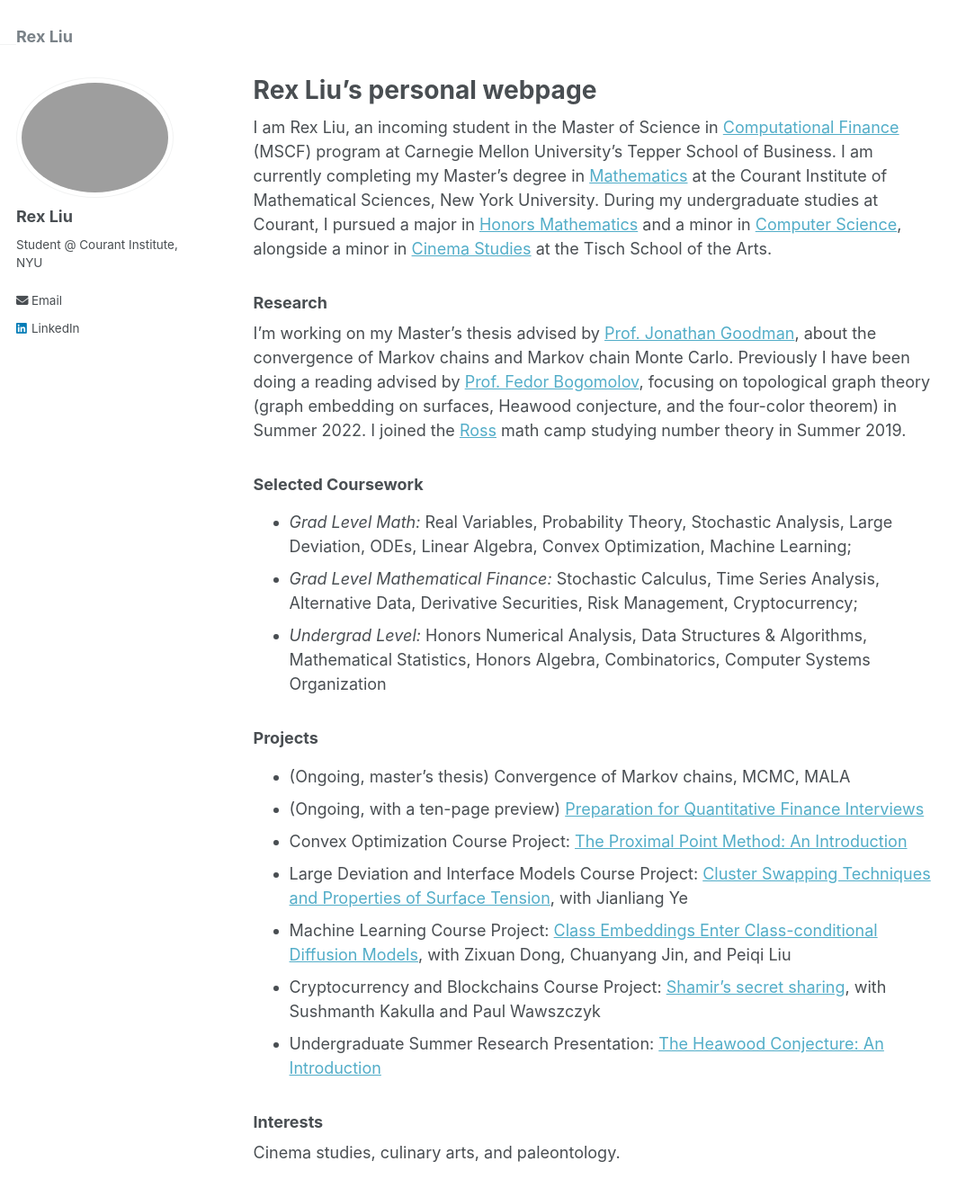
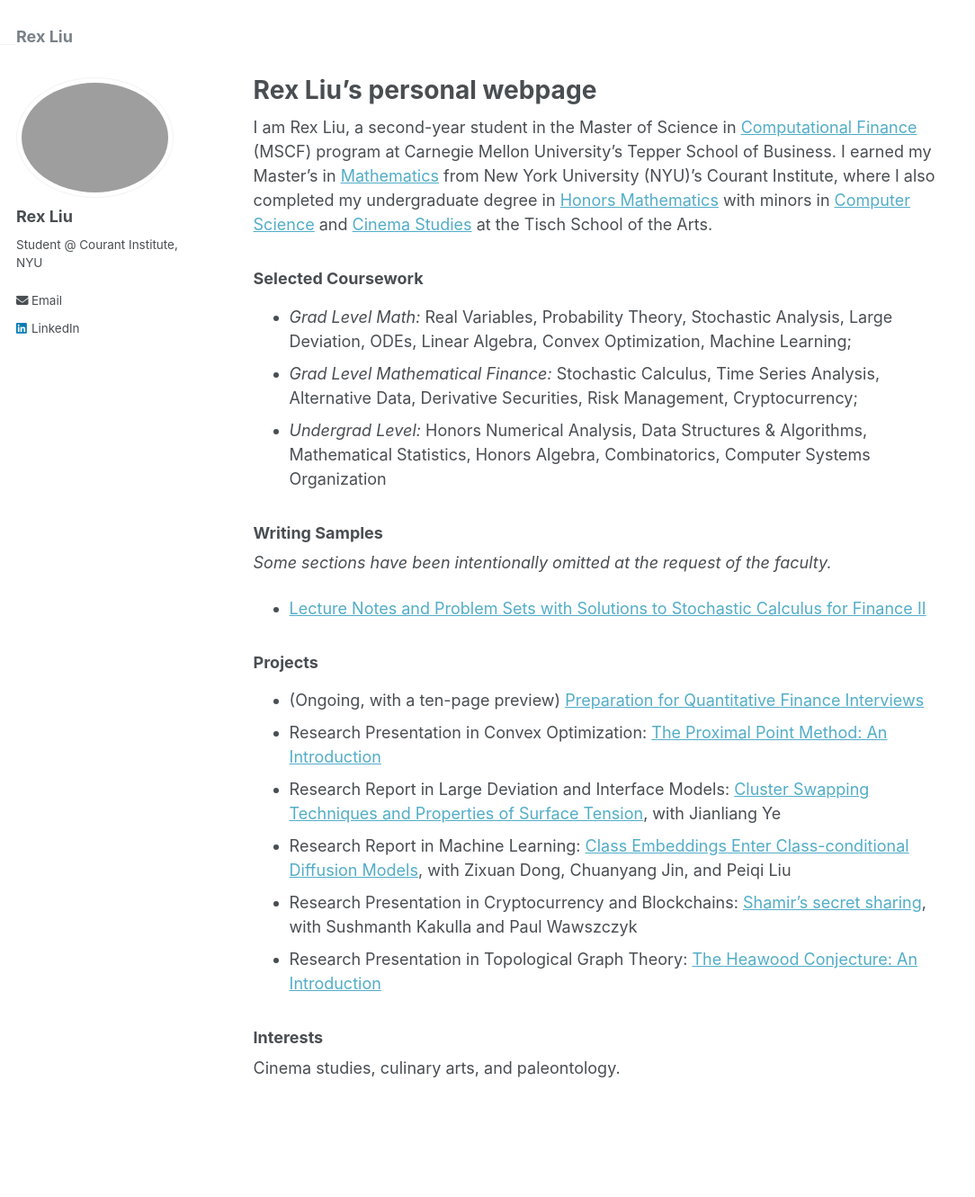
Before and after one commit to RexLiu9/rexliu9.github.io, a Jekyll site: the page built from _pages/about.md, in a window 1280 px wide and 1400 px high. Shown: the top 1331 px of the window at 90% size, without its empty margins (0-1084 px from the left). Built offline with Jekyll 4.4.1, drawn with Linux system fonts in a browser that asks for light colours.

Commit message:
Revise about page with current academic status
Updated personal information and research details.

```diff
--- a/_pages/about.md
+++ b/_pages/about.md
@@ -7,24 +7,24 @@ redirect_from:
   - /about.html
 ---
 
-I am Rex Liu, an incoming student in the Master of Science in [Computational Finance](https://www.cmu.edu/mscf/) (MSCF) program at Carnegie Mellon University's Tepper School of Business. I am currently completing my Master’s degree in [Mathematics](https://math.nyu.edu/dynamic/graduate/ms-gsas/ms-mathematics/) at the Courant Institute of Mathematical Sciences, New York University. During my undergraduate studies at Courant, I pursued a major in [Honors Mathematics](https://math.nyu.edu/dynamic/undergrad/ba-cas/majors-minors/honors-programs/#honors-math-major) and a minor in [Computer Science](https://cs.nyu.edu/home/undergrad/minor_programs.html), alongside a minor in [Cinema Studies](https://tisch.nyu.edu/cinema-studies) at the Tisch School of the Arts.
-
-### Research
-I'm working on my Master's thesis advised by [Prof. Jonathan Goodman](https://math.nyu.edu/~goodman/), about the convergence of Markov chains and Markov chain Monte Carlo. Previously I have been doing a reading advised by [Prof. Fedor Bogomolov](https://math.nyu.edu/people/profiles/BOGOMOLOV_Fedor.html), focusing on topological graph theory (graph embedding on surfaces, Heawood conjecture, and the four-color theorem) in Summer 2022. I joined the [Ross](https://rossprogram.org/) math camp studying number theory in Summer 2019.
+I am Rex Liu, a second-year student in the Master of Science in [Computational Finance](https://www.cmu.edu/mscf/) (MSCF) program at Carnegie Mellon University's Tepper School of Business. I earned my Master's in [Mathematics](https://math.nyu.edu/dynamic/graduate/ms-gsas/ms-mathematics/) from New York University (NYU)'s Courant Institute, where I also completed my undergraduate degree in [Honors Mathematics](https://math.nyu.edu/dynamic/undergrad/ba-cas/majors-minors/honors-programs/#honors-math-major) with minors in [Computer Science](https://cs.nyu.edu/home/undergrad/minor_programs.html) and [Cinema Studies](https://tisch.nyu.edu/cinema-studies) at the Tisch School of the Arts.
 
 ### Selected Coursework
 + *Grad Level Math:* Real Variables, Probability Theory, Stochastic Analysis, Large Deviation, ODEs, Linear Algebra, Convex Optimization, Machine Learning;
 + *Grad Level Mathematical Finance:* Stochastic Calculus, Time Series Analysis, Alternative Data, Derivative Securities, Risk Management, Cryptocurrency;
 + *Undergrad Level:* Honors Numerical Analysis, Data Structures & Algorithms, Mathematical Statistics, Honors Algebra, Combinatorics, Computer Systems Organization
 
+### Writing Samples
+*Some sections have been intentionally omitted at the request of the faculty.*
++ [Lecture Notes and Problem Sets with Solutions to Stochastic Calculus for Finance II](https://rexliu9.github.io/files/Stochastic_Calculus_for_Finance_II.pdf)
+
 ### Projects
-+ (Ongoing, master's thesis) Convergence of Markov chains, MCMC, MALA
 + (Ongoing, with a ten-page preview) [Preparation for Quantitative Finance Interviews](https://rexliu9.github.io/files/Quant_Interview_Prep_prev.pdf)
-+ Convex Optimization Course Project: [The Proximal Point Method: An Introduction](https://rexliu9.github.io/files/Cvx_Proximal_Point_methods.pdf)
-+ Large Deviation and Interface Models Course Project: [Cluster Swapping Techniques and Properties of Surface Tension](https://rexliu9.github.io/files/Properties_of_Surface_Tension.pdf), with Jianliang Ye
-+ Machine Learning Course Project: [Class Embeddings Enter Class-conditional Diffusion Models](https://rexliu9.github.io/files/ceec_diffusion.pdf), with Zixuan Dong, Chuanyang Jin, and Peiqi Liu
-+ Cryptocurrency and Blockchains Course Project: [Shamir’s secret sharing](https://rexliu9.github.io/files/Shamir’s_secret_sharing.pdf), with Sushmanth Kakulla and Paul Wawszczyk
-+ Undergraduate Summer Research Presentation: [The Heawood Conjecture: An Introduction](https://rexliu9.github.io/files/sure_slides.pdf)
++ Research Presentation in Convex Optimization: [The Proximal Point Method: An Introduction](https://rexliu9.github.io/files/Cvx_Proximal_Point_methods.pdf)
++ Research Report in Large Deviation and Interface Models: [Cluster Swapping Techniques and Properties of Surface Tension](https://rexliu9.github.io/files/Properties_of_Surface_Tension.pdf), with Jianliang Ye
++ Research Report in Machine Learning: [Class Embeddings Enter Class-conditional Diffusion Models](https://rexliu9.github.io/files/ceec_diffusion.pdf), with Zixuan Dong, Chuanyang Jin, and Peiqi Liu
++ Research Presentation in Cryptocurrency and Blockchains: [Shamir’s secret sharing](https://rexliu9.github.io/files/Shamir’s_secret_sharing.pdf), with Sushmanth Kakulla and Paul Wawszczyk
++ Research Presentation in Topological Graph Theory: [The Heawood Conjecture: An Introduction](https://rexliu9.github.io/files/sure_slides.pdf)
 
 ### Interests
 Cinema studies, culinary arts, and paleontology.
```
